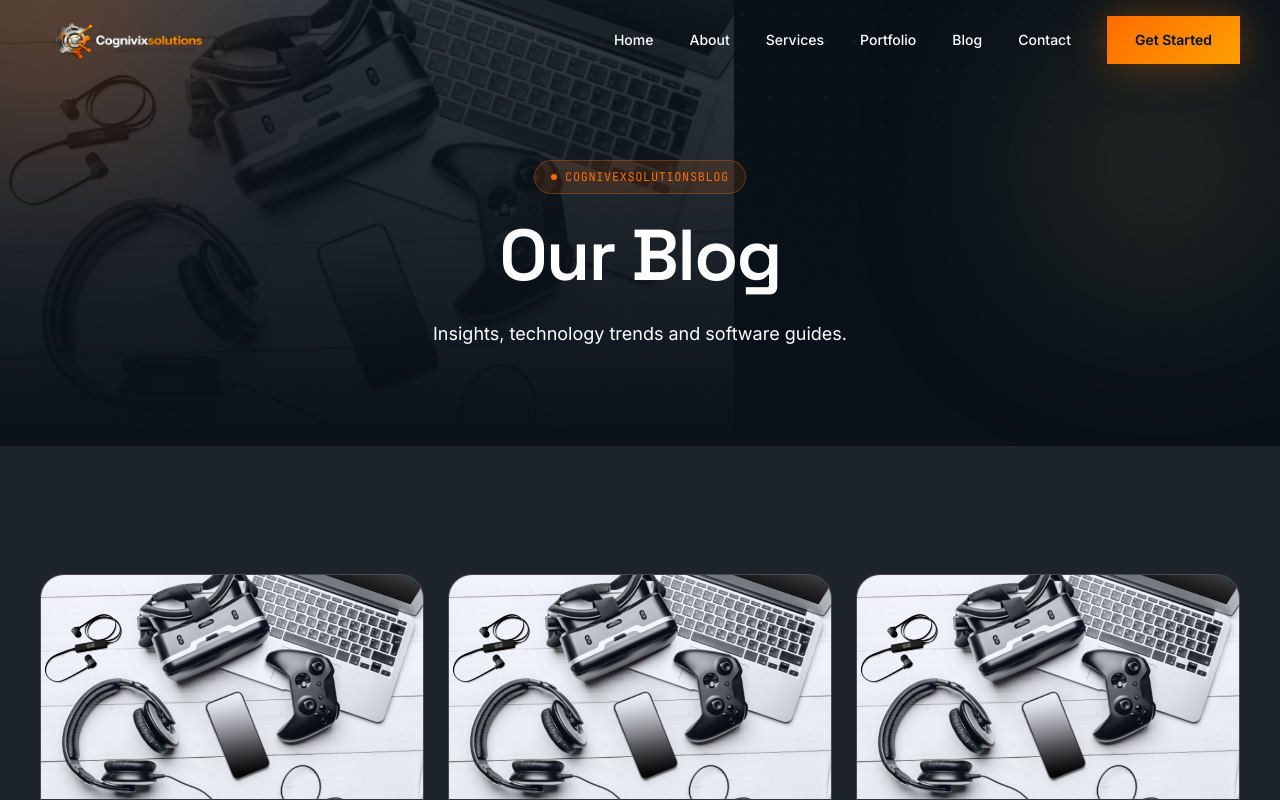
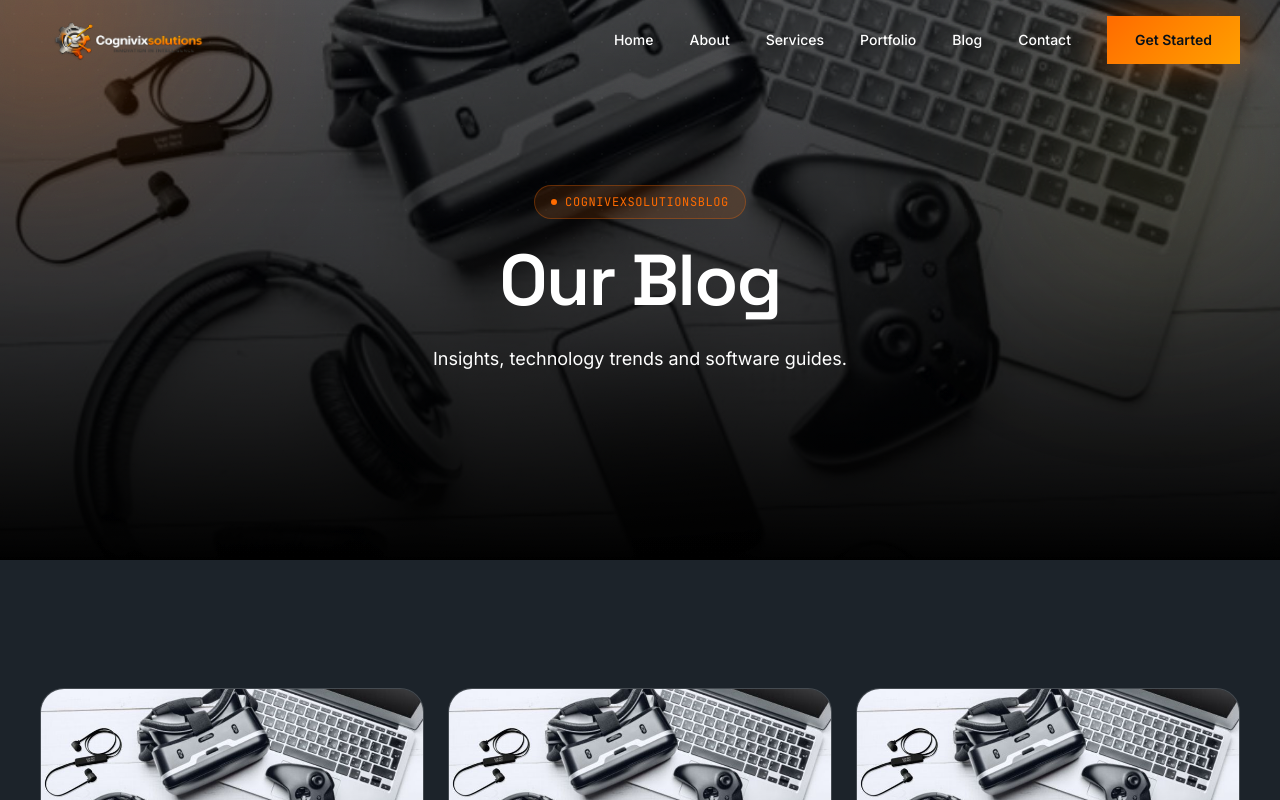
Before and after one commit to Pixelmindsolutions-private-limited/Cognivex_Website, a Next.js app: page /blog in a window 1280 px wide. Shown: the top 800 px of the page. Built offline with nearby package versions, Linux system fonts and the light colour scheme.

Commit message:
issue resolved

```diff
--- a/components/shared/PageHero.jsx
+++ b/components/shared/PageHero.jsx
@@ -21,21 +21,18 @@ import { fadeUp, staggerContainer, viewport } from "../../utils/animations";
  */
 export default function PageHero({ eyebrow, title, description, image, imageAlt = "" }) {
   return (
-    <section className="relative pt-40 pb-24 bg-void overflow-hidden">
+    <section className="relative min-h-[70vh] flex items-center overflow-hidden">
       {image && (
         <div className="absolute inset-0">
           <img
             src={image}
             alt={imageAlt}
-            fill
-            priority
-            sizes="100vw"
-            className="object-cover"
+            className="absolute inset-0 w-full h-full object-cover"
           />
-          {/* Scrim: fades the photo into the void background so the aurora
-              glow and text on top stay readable at any image brightness */}
-          <div className="absolute inset-0 bg-void/70" />
-          <div className="absolute inset-0 bg-gradient-to-b from-void/40 via-void/70 to-void" />
+
+          <div className="absolute inset-0 bg-black/60" />
+
+          <div className="absolute inset-0 bg-gradient-to-b from-black/20 via-black/50 to-black" />
         </div>
       )}
 
```
